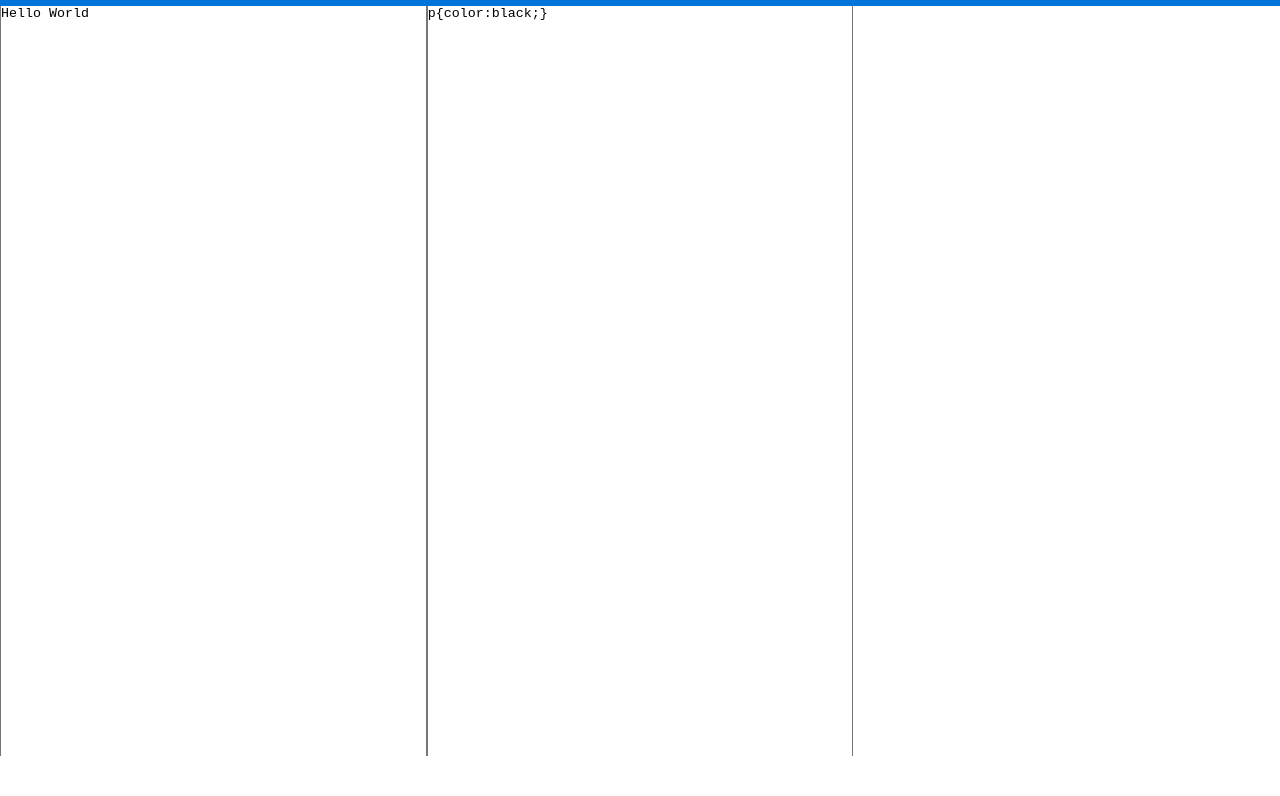
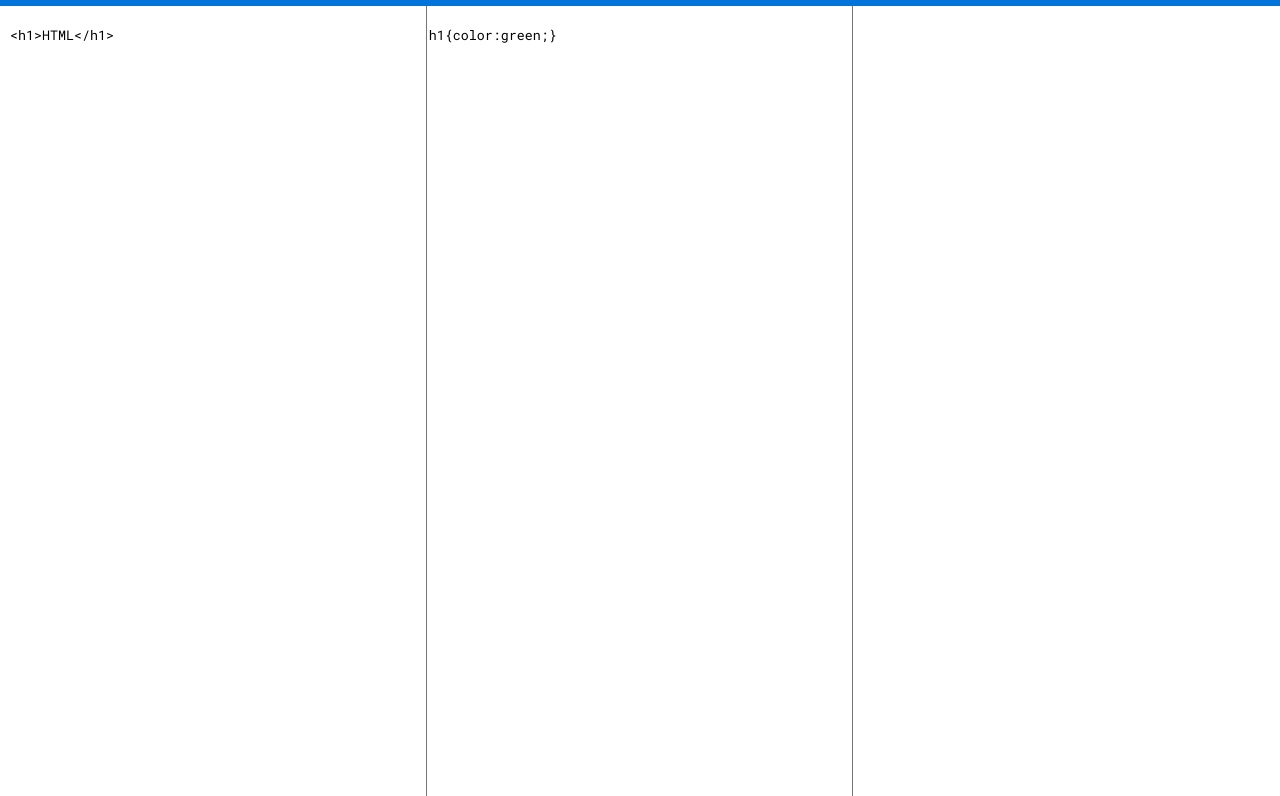
Before and after one commit to HarsimranBarki/Code-Garden, a website: page index.html in a window 1280 px wide. Both pictures are taken after a click on the button "CSS". Shown: the part 44-840 px from the top of the page. Before the commit the page ends 800 px from the top, so only its background shows below. Drawn offline with nearby package versions, Linux system fonts and the light colour scheme.

Commit message:
added live update with css

```diff
--- a/index.html
+++ b/index.html
@@ -6,7 +6,7 @@
     <meta http-equiv="X-UA-Compatible" content="IE=edge">
     <title>CodeGarden</title>
     <meta name="viewport" content="width=device-width, initial-scale=1">
-    <link href="https://fonts.googleapis.com/css?family=Roboto:400,500,700,900" rel="stylesheet">
+    <link href="https://fonts.googleapis.com/css?family=Roboto+Mono:400,500|Roboto:400,500,700" rel="stylesheet">
     <link rel="stylesheet" type="text/css" media="screen" href="css/style.css" />
 
 </head>
@@ -23,8 +23,8 @@
     </header>
 
     <main class="main">
-        <textarea name="html" class="main__textarea" id="main-html">Hello World</textarea>
-        <textarea name="html" class="main__textarea main__textarea-hidden" id="main-css">p{color:black;}
+        <textarea name="html" class="main__textarea" id="main-html"> <h1>HTML</h1></textarea>
+        <textarea name="html" class="main__textarea main__textarea-hidden" id="main-css">h1{color:green;}
         </textarea>
         <textarea name="html" class="main__textarea main__textarea-hidden" id="main-js">alert('hello');</textarea>
         <iframe class="main__iframe" id="main-output"></iframe>
--- a/js/app.js
+++ b/js/app.js
@@ -10,6 +10,7 @@ $('#main-output').width(($(window).width() / 2) - 10);
 
 
 
-$('#main-html').on('change keyup paste', function () {
-    $('.main__iframe').contents().find("html").html($('#main-html').val());
+$('.main__textarea').on('change keyup paste', function () {
+    $('.main__iframe').contents().find("html").html('<html><head><style type="text/css">' + $('#main-css').val() + '</style></head><body>' +
+        $('#main-html').val() + '</body></html>');
 });
--- a/sass/style.scss
+++ b/sass/style.scss
@@ -58,10 +58,12 @@ input,button,::before,::after{
     display: grid;
     grid-template-columns:repeat( auto-fit, minmax(250px, 1fr) );
     &__textarea{
-        // width: 50%;
+        font-family: 'Roboto Mono', monospace;
         resize: none;
         border-top: none;
         border-bottom: none;
+        border-left: none;
+        padding: 2rem .2rem;
 
         &-hidden{
             display: none;
@@ -69,7 +71,6 @@ input,button,::before,::after{
     }
 
     &__iframe{
-        // width: 50%;
         height: 92.5vh;
         border:none;
     }
```
Also changed, not shown: css/style.css, 1 other file.
